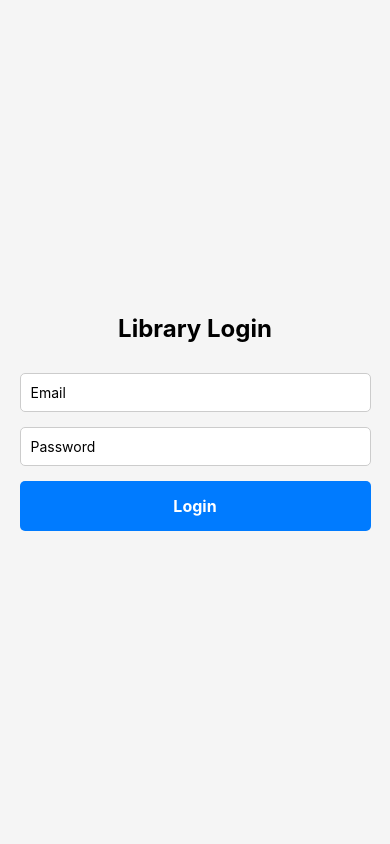
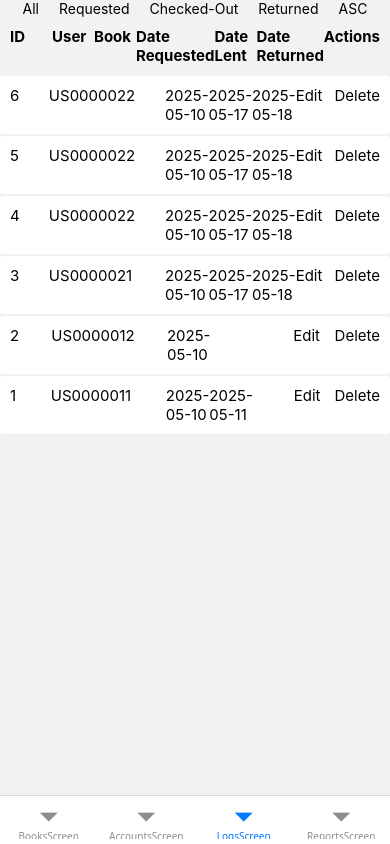
Before and after one commit to Bhriann/final-project-group3-mobapp, a React Native app in the folder final-project-group3-mobapp/: screen /LogsScreen in a window 390 px wide. Before the commit this address had no page. Built offline with nearby package versions, Linux system fonts and the light colour scheme.

Commit message:
Log Functionality Partial

```diff
--- a/final-project-group3-mobapp/App.tsx
+++ b/final-project-group3-mobapp/App.tsx
@@ -1,5 +1,5 @@
 import React from 'react';
-import { StatusBar, SafeAreaView } from 'react-native';
+import { StatusBar, SafeAreaView, useWindowDimensions,  } from 'react-native';
 
 //Navigation and Context
 import { NavigationContainer } from '@react-navigation/native';
@@ -24,6 +24,9 @@ const Tabs = createBottomTabNavigator();
 const Stack = createNativeStackNavigator();
 
 export default function App() {
+
+  const { width, height } = useWindowDimensions();
+  const isLandscape = width > height;
 
   //Screens Admins could use
   function Admin() {
@@ -58,10 +61,10 @@ export default function App() {
   }
 
   return (
-    <SafeAreaView style={{ flex: 1, marginTop: StatusBar.currentHeight }}>
+    <SafeAreaView style={{ flex: 1, marginTop: StatusBar.currentHeight, paddingHorizontal: isLandscape ? 30 : 0 }}>
       <ContextProvider>
         <NavigationContainer>
-          <Stack.Navigator initialRouteName="Login" screenOptions={{ headerShown: false }}>
+          <Stack.Navigator initialRouteName="Admin" screenOptions={{ headerShown: false }}>
             <Stack.Screen name="Login" component={LoginScreen} />
             <Stack.Screen name="Admin" component={Admin} />
             <Stack.Screen name="Librarian" component={Librarian} />
--- a/final-project-group3-mobapp/app.json
+++ b/final-project-group3-mobapp/app.json
@@ -4,6 +4,15 @@
     "slug": "final-project-group3-mobapp",
     "version": "1.0.0",
     "orientation": "portrait",
+    "plugins": [
+      [
+        "expo-screen-orientation",
+        {
+          "requiresFullScreen": true,
+          "initialOrientation": "portrait"
+        }
+      ]
+    ],
     "icon": "./assets/icon.png",
     "userInterfaceStyle": "light",
     "newArchEnabled": true,
@@ -12,9 +21,11 @@
       "resizeMode": "contain",
       "backgroundColor": "#ffffff"
     },
+
     "ios": {
       "supportsTablet": true
     },
+
     "android": {
       "adaptiveIcon": {
         "foregroundImage": "./assets/adaptive-icon.png",
--- /dev/null
+++ b/final-project-group3-mobapp/components/RenderLogs.tsx
@@ -0,0 +1,58 @@
+import React, { useState, useContext, useEffect } from "react";
+import { FlatList, View, Text, Image, TouchableOpacity } from "react-native";
+import { Context } from "../props and context/context";
+import { styles } from "../styles/Stylesheet";
+export const RenderLogs = () => {
+    const { logs, isAdmin, deleteLogs } = useContext(Context);
+    const [filteredLogs, setFilteredLogs,] = useState(logs);
+    const [filterOrder, setFilterOrder] = useState(false);  //false = DESC, true = ASC
+    const filterAll = () => { setFilteredLogs(logs); }
+    const filterRequested = () => { setFilteredLogs(logs.filter((item) => (item.dateLent === undefined && item.dateReturned === undefined))); }
+    const filterCheckedOut = () => { setFilteredLogs(logs.filter((item) => (item.dateLent !== undefined && item.dateReturned === undefined))); }
+    const filterReturned = () => { setFilteredLogs(logs.filter((item) => (item.dateReturned !== undefined))); }
+
+    useEffect(() => {
+        if (filterOrder === false)
+            filteredLogs.sort((a, b) => parseInt(b.id) - parseInt(a.id))
+        else
+            filteredLogs.sort((a, b) => parseInt(a.id) - parseInt(b.id))
+    }, [filterOrder]);
+
+    return (
+        <View style={{ flex: 1 }}>
+            <View style={{ flexDirection: 'row', justifyContent: 'center' }}>
+                <TouchableOpacity onPress={filterAll}> <Text style={[{ paddingHorizontal: 10 }]}>All</Text> </TouchableOpacity>
+                <TouchableOpacity onPress={filterRequested}> <Text style={[{ paddingHorizontal: 10 }]}>Requested</Text> </TouchableOpacity>
+                <TouchableOpacity onPress={filterCheckedOut}> <Text style={[{ paddingHorizontal: 10 }]}>Checked-Out</Text> </TouchableOpacity>
+                <TouchableOpacity onPress={filterReturned}> <Text style={[{ paddingHorizontal: 10 }]}>Returned</Text> </TouchableOpacity>
+                <TouchableOpacity onPress={() => setFilterOrder(!filterOrder)}> <Text style={[{ paddingHorizontal: 10 }]}>{filterOrder ? "DESC" : "ASC"}</Text> </TouchableOpacity>
+            </View>
+            <View style={[styles.table_header]}>
+                <Text style={[styles.heading]}>ID</Text>
+                <Text style={[styles.heading]}>User</Text>
+                <Text style={[styles.heading]}>Book</Text>
+                <Text style={[styles.heading]}>Date Requested</Text>
+                <Text style={[styles.heading]}>Date Lent</Text>
+                <Text style={[styles.heading]}>Date Returned</Text>
+                <Text style={[styles.heading]}>{isAdmin ? "Actions" : ""}</Text>
+            </View>
+            <FlatList
+                style={{ flex: 1 }}
+                data={filteredLogs}
+                keyExtractor={item => item.id}
+                renderItem={({ item }) => (
+                    <View style={styles.row}>
+                        <Text style={styles.cell}>{item.id}</Text>
+                        <Text style={styles.cell}>{item.userid}</Text>
+                        <Text style={styles.cell}>{item.bookid}</Text>
+                        <Text style={styles.cell}>{item.dateRequested}</Text>
+                        <Text style={styles.cell}>{item.dateLent || ''}</Text>
+                        <Text style={styles.cell}>{item.dateReturned || ''}</Text>
+                        <Text style={styles.cell}>{isAdmin ? 'Edit' : ''}</Text>
+                        <TouchableOpacity onPress={() => deleteLogs([item.id])}><Text style={styles.cell}>{isAdmin ? 'Delete' : ''}</Text></TouchableOpacity>
+                    </View>
+                )}
+            />
+        </View>
+    );
+};
--- a/final-project-group3-mobapp/package.json
+++ b/final-project-group3-mobapp/package.json
@@ -13,6 +13,7 @@
     "@react-navigation/native": "^7.1.9",
     "@react-navigation/native-stack": "^7.3.13",
     "expo": "~53.0.9",
+    "expo-screen-orientation": "^8.1.6",
     "expo-status-bar": "~2.2.3",
     "react": "19.0.0",
     "react-native": "0.79.2",
--- a/final-project-group3-mobapp/props and context/context.tsx
+++ b/final-project-group3-mobapp/props and context/context.tsx
@@ -57,6 +57,15 @@ type ContextProviderType = {
 
     currentAccount: string; //current ID ng User Account to keep track of their favorites and their borrowing logs.
     setAccount: (id: string) => void;
+
+    isAdmin: boolean; //0 - Librarian, 1 - Admin
+
+    /*logs
+    logFilterMode: string,  //All, Requested, Checked-Out, Returned
+    filterMode: (mode:string) => void;
+    */
+
+    deleteLogs: (logs_del: string[]) => void;
 };
 
 interface ContextProviderProps {
@@ -74,6 +83,14 @@ export const Context = createContext<ContextProviderType>({
 
     currentAccount: "",
     setAccount: () => {},
+    isAdmin: true,
+
+    deleteLogs: () => {},
+    /*logs
+
+    logFilterMode: "",
+    filterMode: () => {},
+    */
 });
 
 export const ContextProvider: React.FC<ContextProviderProps> = ({ children }) => {
@@ -95,7 +112,12 @@ export const ContextProvider: React.FC<ContextProviderProps> = ({ children }) =>
     ])
 
     const [logs, setLogs] = useState<BorrowingLog[]>([
-        { id: "1", bookid: "1", userid: "US000001", dateRequested: "2025-05-10", dateLent: "2025-05-11", dateReturned: undefined }
+        { id: "1", bookid: "1", userid: "US000001", dateRequested: "2025-05-10", dateLent: "2025-05-11", dateReturned: undefined },
+        { id: "2", bookid: "2", userid: "US000001", dateRequested: "2025-05-10", dateLent: undefined, dateReturned: undefined },
+        { id: "3", bookid: "1", userid: "US000002", dateRequested: "2025-05-10", dateLent: "2025-05-17", dateReturned: "2025-05-18" },
+        { id: "4", bookid: "2", userid: "US000002", dateRequested: "2025-05-10", dateLent: "2025-05-17", dateReturned: "2025-05-18" },
+        { id: "5", bookid: "2", userid: "US000002", dateRequested: "2025-05-10", dateLent: "2025-05-17", dateReturned: "2025-05-18" },
+     { id: "6", bookid: "2", userid: "US000002", dateRequested: "2025-05-10", dateLent: "2025-05-17", dateReturned: "2025-05-18" },
     ])
 
     const [favorites, setFavorites] = useState<Favorites[]>([
@@ -134,9 +156,25 @@ export const ContextProvider: React.FC<ContextProviderProps> = ({ children }) =>
 
     ]);
 
-    const [currentAccount, setCurrentAccount] = useState<string>("")
+    const [currentAccount, setCurrentAccount] = useState<string>("LB000000");
 
-    const setAccount = (type:string) => setCurrentAccount(type);    //set if user is an admin, libarian or user
+    const [isAdmin, setisAdmin] = useState<boolean>(true);
+
+   /*const [logFilterMode, setLogFilterMode] = useState<string>("Checked-In");
+
+    const filterMode = (mode:string) => {
+        setLogFilterMode(mode);
+    }
+*/
+    const setAccount = (type:string) => {
+        setCurrentAccount(type);
+    }    //set if user is an admin, libarian or user
+
+
+    const deleteLogs = (logs_del:string[]) => {
+       setLogs(prevLogs => prevLogs.filter(prevLog => !logs_del.includes(prevLog.id)));
+    }
+
 
      /* Fonts paki-ignore muna
     const [fontsLoaded] = useFonts({
@@ -151,7 +189,7 @@ export const ContextProvider: React.FC<ContextProviderProps> = ({ children }) =>
 */
     return (
         //Call The UseStates here
-        <Context.Provider value={{ books, genres, admin, librarians, users, logs, favorites, currentAccount, setAccount}}>
+        <Context.Provider value={{ books, genres, admin, librarians, users, logs, favorites, currentAccount, setAccount, isAdmin, deleteLogs}}>
             {children}
         </Context.Provider>
     );
--- a/final-project-group3-mobapp/screens/Librarian/Admin/BooksScreen.tsx
+++ b/final-project-group3-mobapp/screens/Librarian/Admin/BooksScreen.tsx
@@ -3,10 +3,13 @@ import { SafeAreaView, Text, View, TouchableOpacity } from 'react-native';
 //import { FontAwesome } from '@expo/vector-icons';
 import { styles } from '../../../styles/Stylesheet';
 import { Context } from '../../../props and context/context';
+import * as ScreenOrientation from 'expo-screen-orientation';
 
 const BooksScreen: React.FC = () => {
  //add the parameters here coming from context.tsx
      const {} = useContext(Context);
+ // ScreenOrientation.lockAsync(ScreenOrientation.OrientationLock.LANDSCAPE_LEFT); //Change Landscape
+
   return (
     <SafeAreaView style={styles.container}>
       <View style={styles.header}>
--- a/final-project-group3-mobapp/screens/Librarian/Admin/LogsScreen.tsx
+++ b/final-project-group3-mobapp/screens/Librarian/Admin/LogsScreen.tsx
@@ -1,24 +1,23 @@
-import React, {useState, useContext} from 'react';
-import { SafeAreaView, Text, View, TouchableOpacity } from 'react-native';
+import React, { useState, useContext } from 'react';
+import { SafeAreaView, Text, View, TouchableOpacity, ScrollView } from 'react-native';
 //import { FontAwesome } from '@expo/vector-icons';
 import { styles } from '../../../styles/Stylesheet';
 import { Context } from '../../../props and context/context';
+import { RenderLogs } from '../../../components/RenderLogs';
+import * as ScreenOrientation from 'expo-screen-orientation';
 
 const LogsScreen: React.FC = () => {
- //add the parameters here coming from context.tsx
-     const {} = useContext(Context);
+  const { } = useContext(Context);
+  const changeOrientation = async () => {
+    await ScreenOrientation.lockAsync(ScreenOrientation.OrientationLock.LANDSCAPE_LEFT); //Change Landscape
+    await ScreenOrientation.unlockAsync();
+  }
+
+  changeOrientation();
   return (
+
     <SafeAreaView style={styles.container}>
-      <View style={styles.header}>
-        <Text style={styles.headerTitle}> LogScreen</Text>
-      </View>
-      <View style={styles.body}>
-        <Text>Show all pending borrowing request and approve them</Text>
-        <Text>Add to the borrowing logs</Text>
-        <Text>Change borrowing status to returned</Text>
-
-        <Text> If user is an admin, Edit and Delete Logs functionality</Text>
-      </View>
+      <RenderLogs></RenderLogs>
     </SafeAreaView>
   );
 };
--- a/final-project-group3-mobapp/screens/LoginScreen.tsx
+++ b/final-project-group3-mobapp/screens/LoginScreen.tsx
@@ -13,7 +13,7 @@ const LoginScreen: React.FC<Props> = ({ navigation }) => {
   const [email, setEmail] = useState('');
   const [password, setPassword] = useState('');
 
-  const {admin, users, librarians} = useContext(Context);
+  const {admin, users, librarians, setAccount} = useContext(Context);
 
   const handleLogin = () => {
     //this needs to get updated by checking if the user is an admin, user or librarian via our data base.
--- a/final-project-group3-mobapp/styles/Stylesheet.ts
+++ b/final-project-group3-mobapp/styles/Stylesheet.ts
@@ -56,5 +56,28 @@ export const styles = StyleSheet.create({
     color: '#fff',
     fontSize: 16,
     fontWeight: 'bold',
+  },
+  table_header: {
+    flexDirection: 'row',
+    padding: 10,
+  },
+
+  heading: {
+    flex: 1,
+    fontSize: 15,
+    fontWeight: 'bold',
+  },
+  row: {
+    flexDirection: 'row',
+    padding: 10,
+    marginVertical: 1,
+    backgroundColor: '#fff',
+    elevation: 1,
+    borderRadius: 3,
+  },
+  cell: {
+    flex: 1,
+    fontSize: 15,
+    textAlign: 'left',
   }
 });
```
Also changed, not shown: final-project-group3-mobapp/components/SideMenu.tsx (deleted, +0 -32 lines), 1 other file (tests, documents, lock files or other folders). Lines whose indentation alone changed are shown as unchanged.
